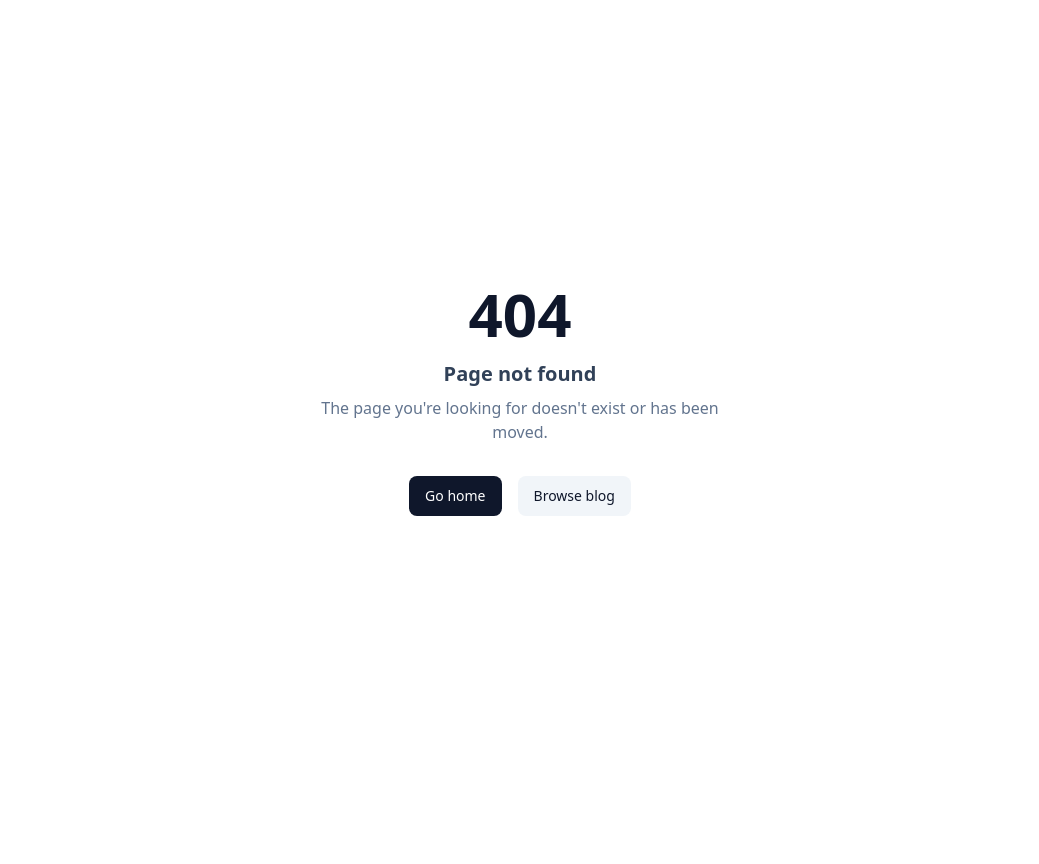
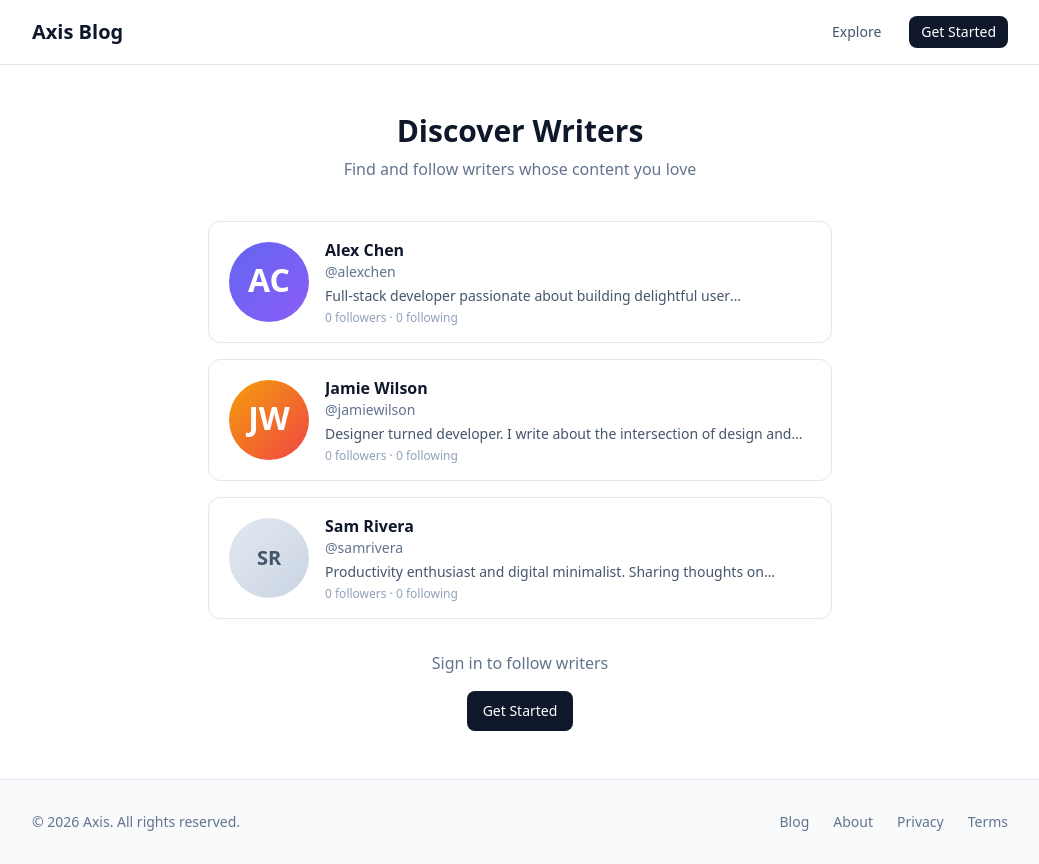
Before and after one commit to ivin-titus/ui_ux_challenge, a Next.js app: page /explore in a window 1280 px wide. Before the commit this address had no page. Shown: the whole page, without its empty margins (120-1159 px from the left). Before the commit the page ends 800 px from the top, so only its background shows below. Built offline with nearby package versions, Linux system fonts and the light colour scheme; no server answers.

Commit message:
feat: add Explore page for discovering writers
- /explore page shows all users with avatars, bios, stats
- Follow button on each user card
- Added Explore link to header nav
- Full social flow: Post → Author → Profile → Follow/Message

```diff
--- /dev/null
+++ b/app/explore/page.tsx
@@ -0,0 +1,108 @@
+import Link from "next/link";
+import { MainLayout } from "@/components/layout";
+import { Card, CardContent, Avatar, Button } from "@/components/ui";
+import { getSession } from "@/lib/data/session";
+import { store } from "@/lib/data/store";
+import { checkIsFollowing, getFollowStats } from "@/lib/actions/social";
+import { FollowButton } from "@/components/ui/FollowButton";
+
+export const metadata = {
+  title: "Discover Writers | Axis",
+  description: "Find and follow writers on Axis",
+};
+
+export default async function ExplorePage() {
+  const session = await getSession();
+
+  // Get all users
+  const allUsers = store.getAllUsers().map((u) => ({
+    id: u.id,
+    name: u.name,
+    username: u.username,
+    bio: u.bio,
+    avatar: u.avatar,
+  }));
+
+  // Get follow status and stats for each user
+  const usersWithStats = await Promise.all(
+    allUsers.map(async (user) => {
+      const stats = await getFollowStats(user.id);
+      const isFollowing = session ? await checkIsFollowing(user.id) : false;
+      const isOwn = session?.id === user.id;
+      return { ...user, ...stats, isFollowing, isOwn };
+    })
+  );
+
+  return (
+    <MainLayout>
+      <div className="max-w-2xl mx-auto px-4 sm:px-6 py-8 sm:py-12">
+        <div className="text-center mb-10">
+          <h1 className="text-2xl sm:text-3xl font-bold text-slate-900 dark:text-white">
+            Discover Writers
+          </h1>
+          <p className="text-slate-500 dark:text-slate-400 mt-2">
+            Find and follow writers whose content you love
+          </p>
+        </div>
+
+        <div className="space-y-4">
+          {usersWithStats.map((user) => (
+            <Card key={user.id}>
+              <CardContent className="flex items-center gap-4">
+                <Link href={`/u/${user.username}`}>
+                  <Avatar src={user.avatar} name={user.name} size="lg" />
+                </Link>
+
+                <div className="flex-1 min-w-0">
+                  <Link
+                    href={`/u/${user.username}`}
+                    className="hover:underline"
+                  >
+                    <h2 className="font-semibold text-slate-900 dark:text-white truncate">
+                      {user.name}
+                    </h2>
+                    <p className="text-sm text-slate-500 dark:text-slate-400">
+                      @{user.username}
+                    </p>
+                  </Link>
+                  {user.bio && (
+                    <p className="text-sm text-slate-600 dark:text-slate-400 line-clamp-1 mt-1">
+                      {user.bio}
+                    </p>
+                  )}
+                  <p className="text-xs text-slate-400 dark:text-slate-500 mt-1">
+                    {user.followers} followers · {user.following} following
+                  </p>
+                </div>
+
+                {session && !user.isOwn && (
+                  <FollowButton
+                    userId={user.id}
+                    initialIsFollowing={user.isFollowing}
+                  />
+                )}
+
+                {user.isOwn && (
+                  <span className="text-xs text-slate-400 dark:text-slate-500 px-3 py-1 bg-slate-100 dark:bg-slate-800 rounded-full">
+                    You
+                  </span>
+                )}
+              </CardContent>
+            </Card>
+          ))}
+        </div>
+
+        {!session && (
+          <div className="mt-8 text-center">
+            <p className="text-slate-500 dark:text-slate-400 mb-4">
+              Sign in to follow writers
+            </p>
+            <Link href="/auth">
+              <Button>Get Started</Button>
+            </Link>
+          </div>
+        )}
+      </div>
+    </MainLayout>
+  );
+}
--- a/components/layout/Header.tsx
+++ b/components/layout/Header.tsx
@@ -38,6 +38,12 @@ export async function Header() {
                   className="text-sm text-slate-600 dark:text-slate-400 hover:text-slate-900 dark:hover:text-white transition-colors px-3 py-2 rounded-lg hover:bg-slate-100 dark:hover:bg-slate-800"
                 >
                   Feed
+                </Link>
+                <Link
+                  href="/explore"
+                  className="text-sm text-slate-600 dark:text-slate-400 hover:text-slate-900 dark:hover:text-white transition-colors px-3 py-2 rounded-lg hover:bg-slate-100 dark:hover:bg-slate-800"
+                >
+                  Explore
                 </Link>
                 <Link
                   href="/messages"
```
